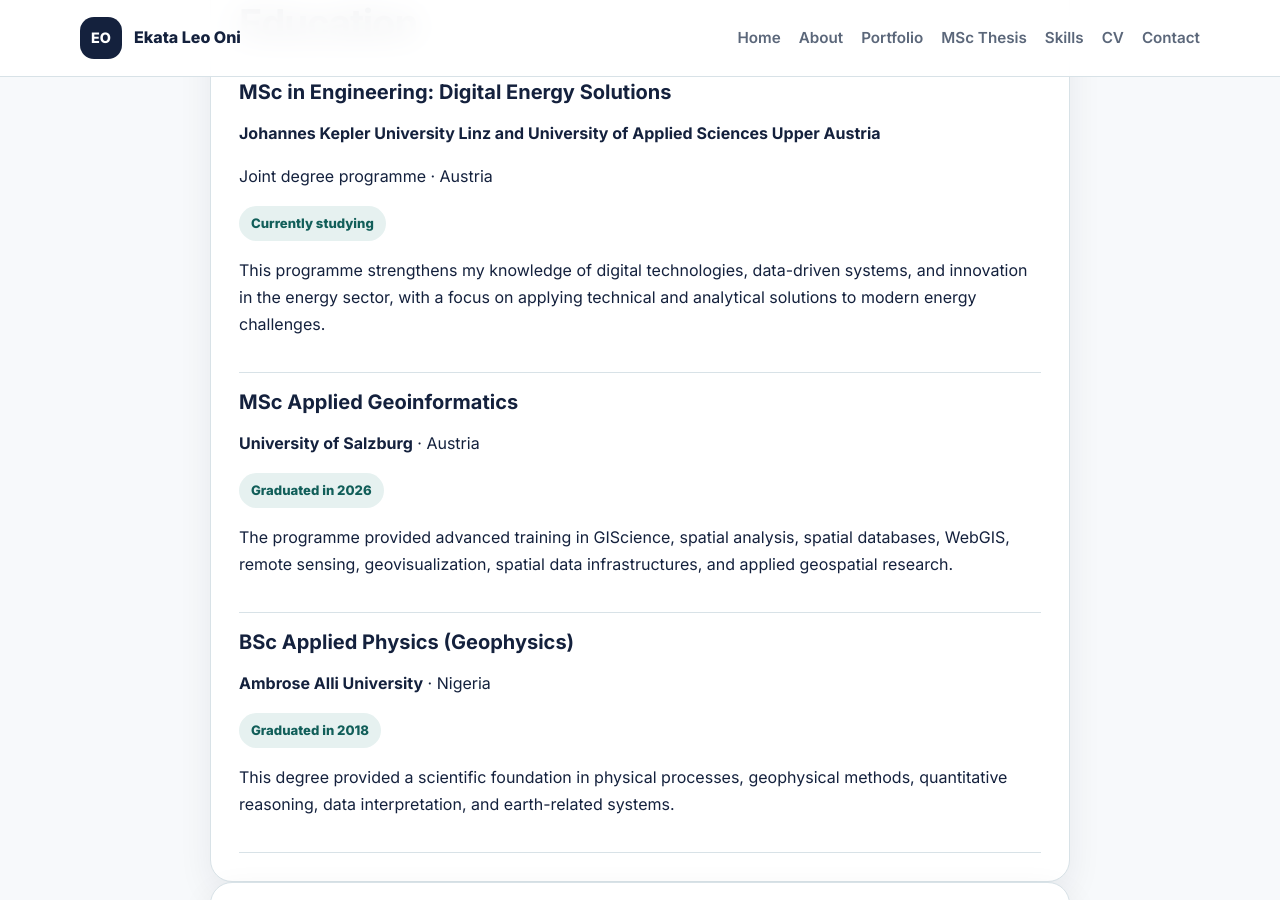
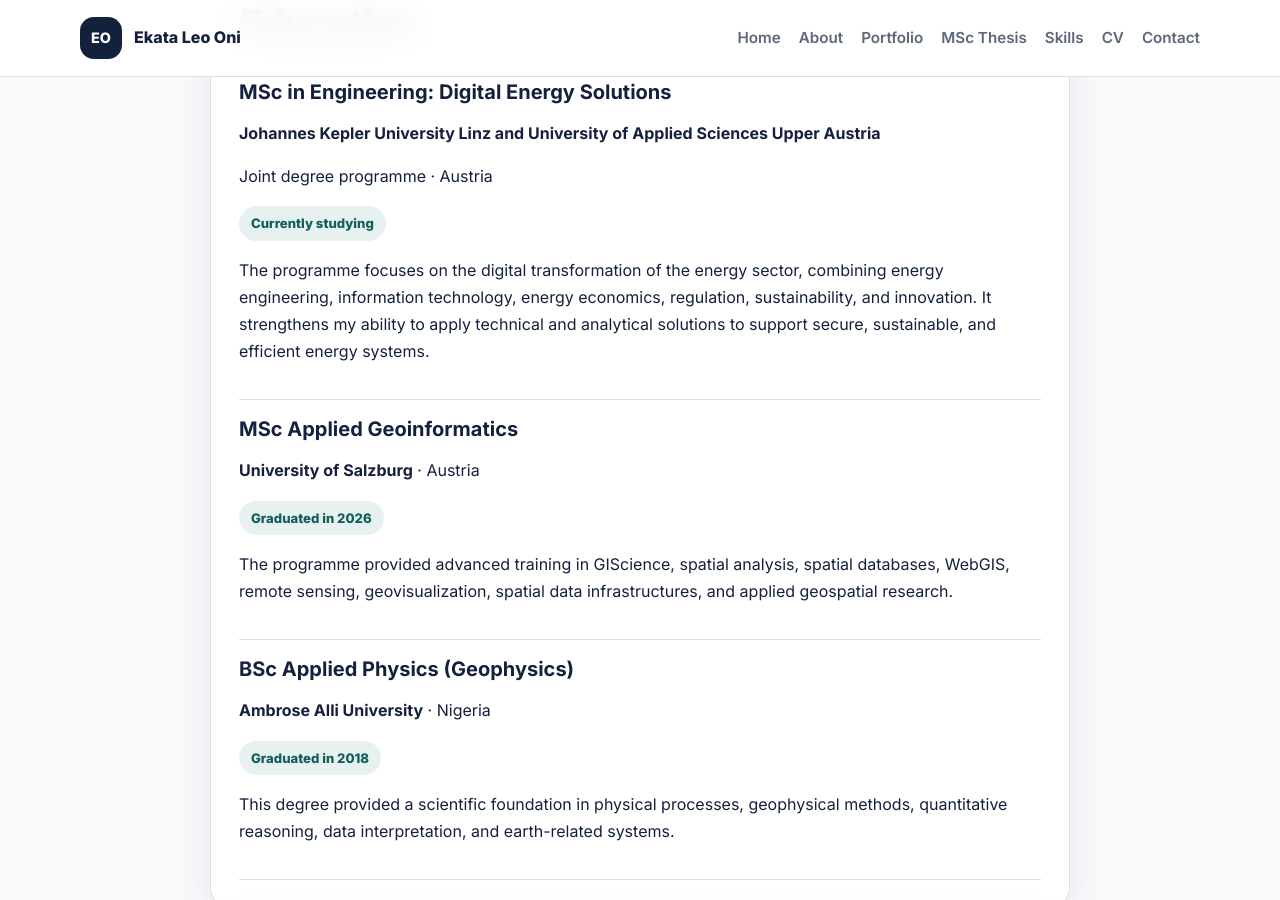
Before and after one commit to euphoricking/euphoricking.github.io, a Jekyll site: the page built from cv.md, in a window 1280 px wide and 900 px high, scrolled down 1058 px. Built offline with Jekyll 4.4.1, drawn with Linux system fonts in a browser that asks for light colours.

Commit message:
Revise joint degree programme description
Updated the description of the joint degree programme to emphasize the focus on digital transformation and the integration of various fields.

```diff
--- a/cv.md
+++ b/cv.md
@@ -48,9 +48,10 @@ permalink: /cv/
         <p>Joint degree programme · Austria</p>
         <p><span class="cv-badge">Currently studying</span></p>
         <p>
-          This programme strengthens my knowledge of digital technologies, data-driven systems,
-          and innovation in the energy sector, with a focus on applying technical and analytical
-          solutions to modern energy challenges.
+          The programme focuses on the digital transformation of the energy sector, combining energy engineering,
+          information technology, energy economics, regulation, sustainability, and innovation. It strengthens my
+          ability to apply technical and analytical solutions to support secure, sustainable, and efficient energy
+          systems.
         </p>
       </div>
 
```
